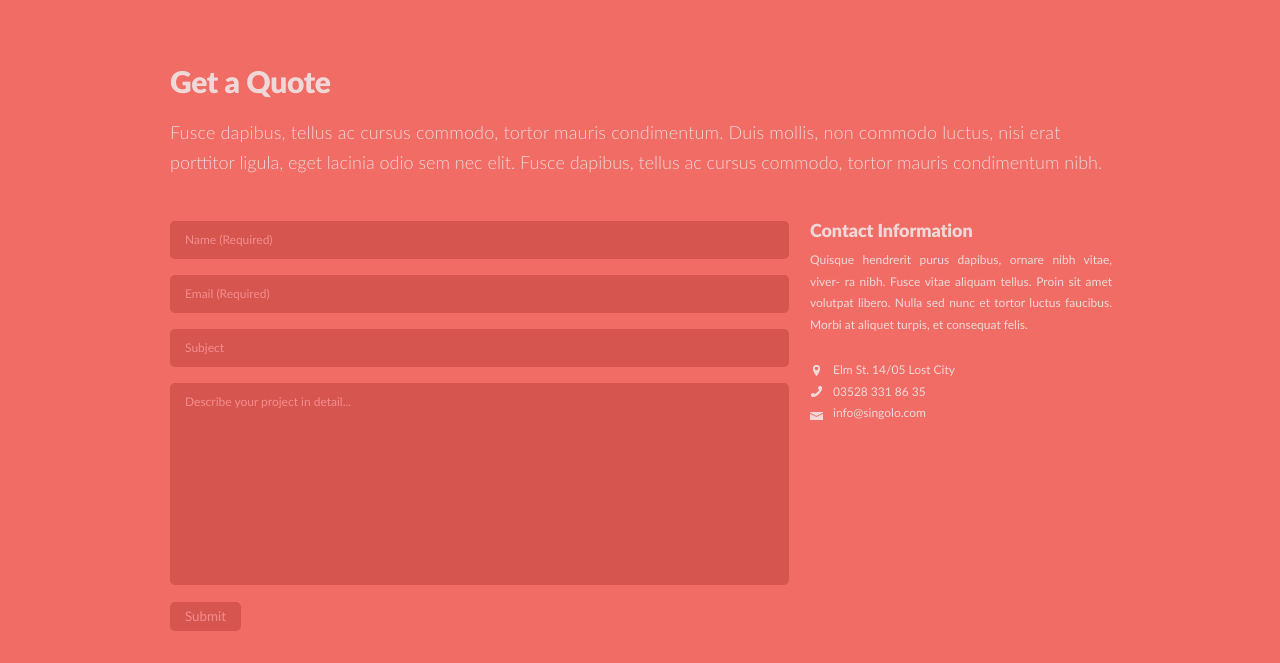
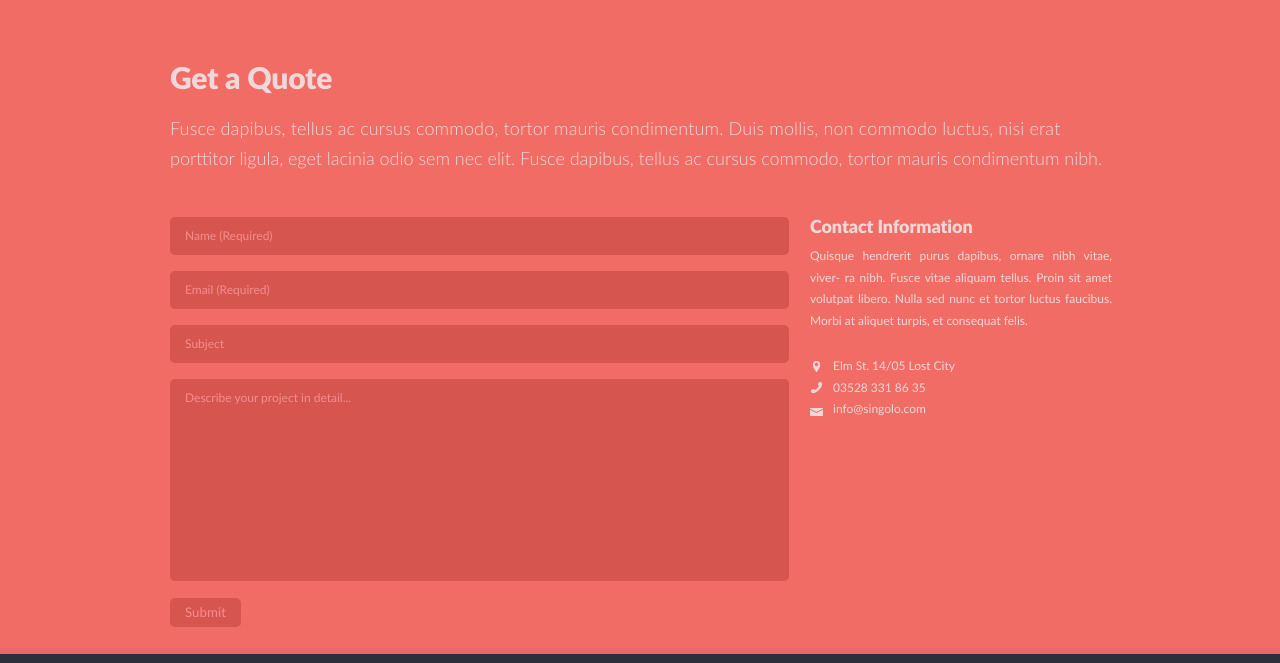
Before and after one commit to Kamikozz/singolo, a plain HTML site: page singolo3.html in a window 1280 px wide. Shown: the top 663 px of the page. Drawn offline with Linux system fonts and the light colour scheme.

Commit message:
fix: h2 letter-spacing & quote-block paddings

```diff
--- a/singolo3.css
+++ b/singolo3.css
@@ -42,8 +42,8 @@ body {
 /* get quote block */
 
 .quote-block {
-  padding-top: 66px;
-  padding-bottom: 67px;
+  padding-top: 62px;
+  padding-bottom: 21px;
 
   background-color: #f06c64;
   border-bottom: 6px solid #ea676b;
@@ -52,7 +52,7 @@ body {
 .quote-block .wrapper > h2 {
   margin-bottom: 21px;
 
-  letter-spacing: -0.35px;
+  letter-spacing: -0.2px;
   font-weight: 900;
   font-size: 3rem;
   color: #f0d8d9;
```
